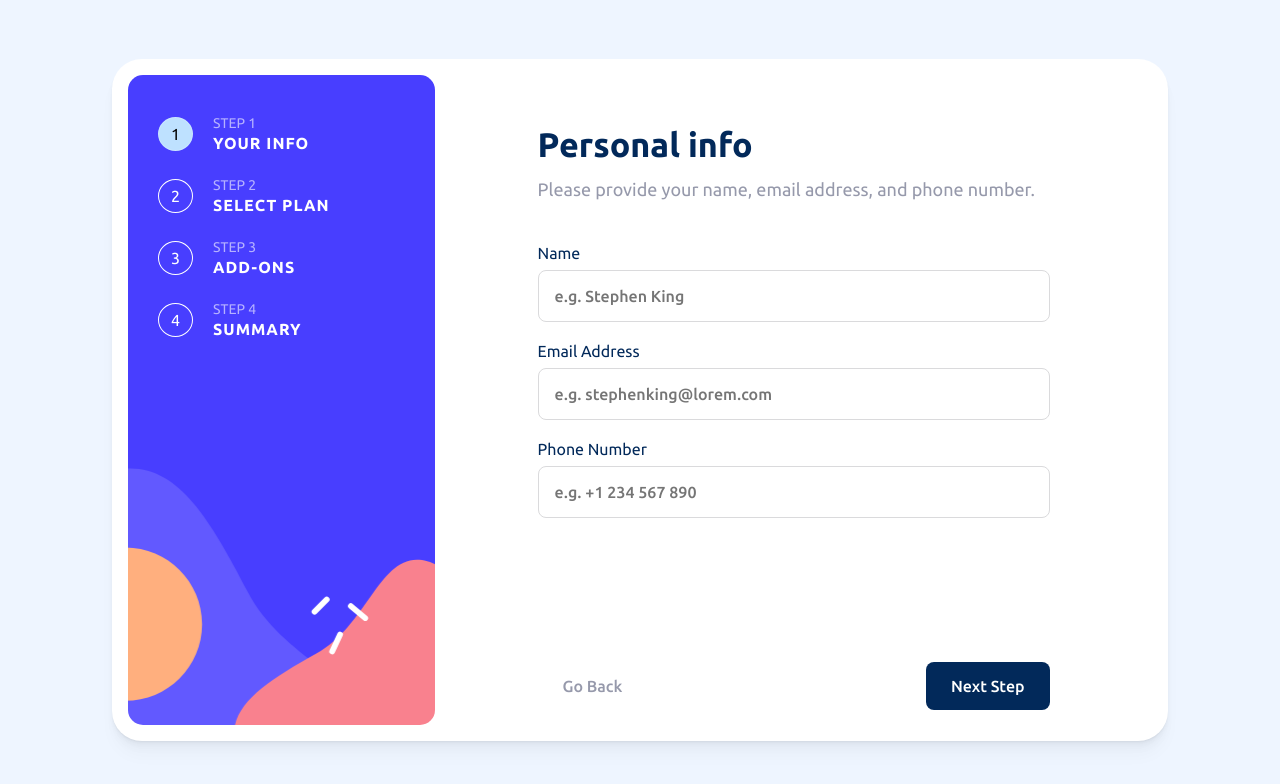
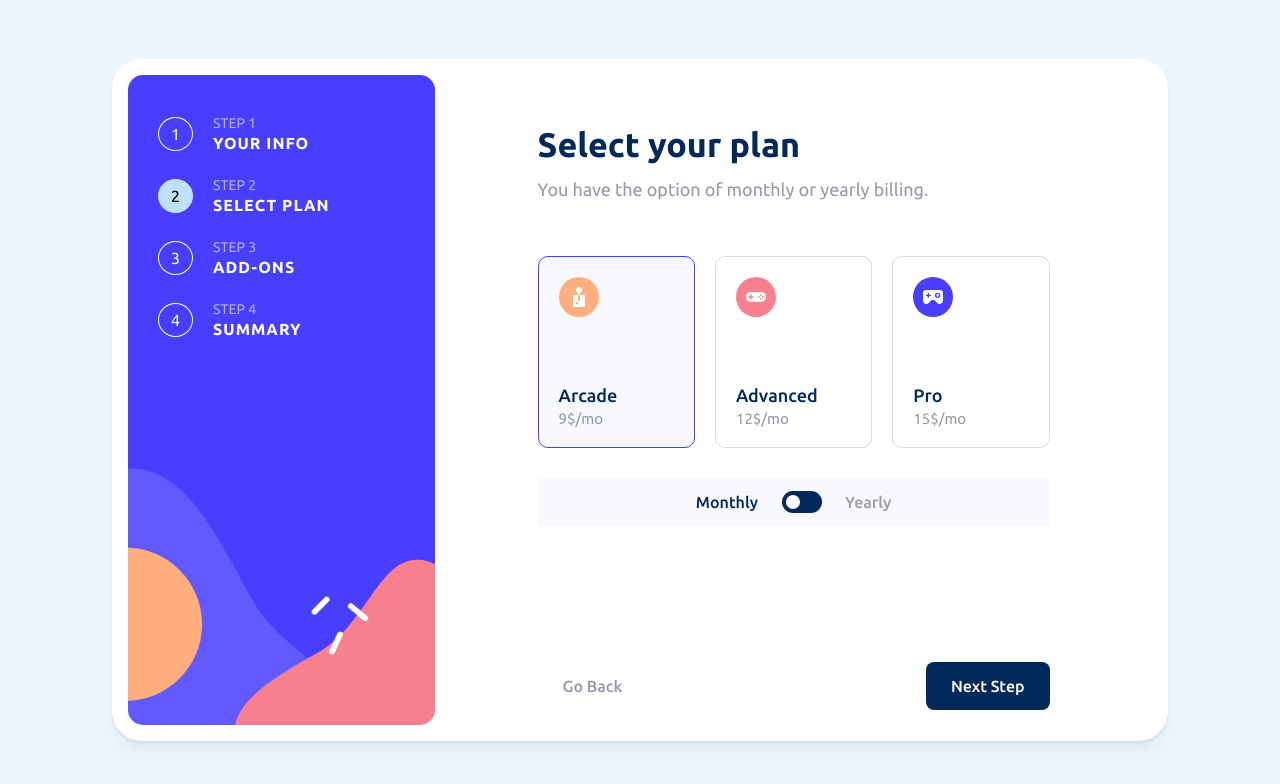
Before and after one commit to Mind-thatsall/react-exercices, a React (Vite) app in the folder multi-step form/: page / in a window 1280 px wide. Both pictures are taken after a click on the button "Next Step". Shown: the top 784 px of the page. Built offline with nearby package versions, Linux system fonts and the light colour scheme.

Commit message:
added: multi-step form is mostly finished

```diff
--- a/multi-step form/src/App.css
+++ b/multi-step form/src/App.css
@@ -96,7 +96,7 @@ ol li::before {
 	height: min-content;
 }
 
-.personal_infos_inputs {
+.step_content {
 	display: flex;
 	flex-direction: column;
 	margin-bottom: 80px;
@@ -151,13 +151,11 @@ button:active {
 }
 
 #goBack:hover {
-	background-color: hsl(231, 11%, 63%);
-	color: white;
+	color: hsl(213, 96%, 18%);
 }
 
 #goBack:active {
-	background-color: hsl(231, 11%, 53%);
-	color: white;
+	color: hsl(213, 96%, 35%);
 }
 
 .footer {
@@ -165,3 +163,166 @@ button:active {
 	justify-content: space-between;
 	align-items: flex-end;
 }
+
+.cards {
+	display: flex;
+	width: 100%;
+	gap: 20px;
+}
+
+.card {
+	border: 1px solid #d9d9db;
+	display: flex;
+	flex-direction: column;
+	justify-content: space-between;
+	align-items: flex-start;
+	height: 150px;
+	width: 120px;
+	padding: 20px;
+	border-radius: 10px;
+	transition: border-color 0.15s ease, background-color 0.15s ease;
+}
+
+.card:hover {
+	border-color: hsl(243, 100%, 62%);
+	background-color: #f8f9fe;
+	cursor: pointer;
+}
+
+.card.active {
+	border-color: hsl(243, 100%, 62%);
+	background-color: #f8f9fe;
+	cursor: pointer;
+}
+
+.card .plan_name {
+	color: hsl(213, 96%, 18%);
+	font-family: "Ubuntu-Medium";
+	margin-bottom: 4px;
+}
+
+.card .price {
+	font-size: 15px;
+}
+
+.card .yearly_month_free {
+	color: hsl(213, 96%, 18%);
+	font-size: 12px;
+	margin-top: 6px;
+}
+
+.choose_billing {
+	margin-top: 30px;
+	width: 100%;
+	justify-content: center;
+	display: flex;
+	align-items: center;
+	background-color: #f8f9fe;
+	padding: 10px 0;
+	gap: 20px;
+}
+
+.billing {
+	color: #9d9da7;
+	font-family: "Ubuntu-Medium";
+}
+
+/* Toggle Button */
+
+#toggle {
+	-webkit-appearance: none;
+	-webkit-tap-highlight-color: transparent;
+	position: relative;
+	border: 0;
+	outline: 0;
+	cursor: pointer;
+	height: 22px;
+}
+
+/* To create surface of toggle button */
+#toggle:after {
+	content: "";
+	width: 40px;
+	height: 100%;
+	display: inline-block;
+	background: hsl(213, 96%, 18%);
+	border-radius: 18px;
+	clear: both;
+}
+
+/* Contents before checkbox to create toggle handle */
+#toggle:before {
+	content: "";
+	width: 14px;
+	height: 14px;
+	display: block;
+	position: absolute;
+	left: 4px;
+	top: 11px;
+	transform: translateY(-50%);
+	border-radius: 50%;
+	background: rgb(255, 255, 255);
+	transition: left 0.15s ease;
+}
+
+/* Shift the handle to left on check event */
+#toggle:checked:before {
+	left: 22px;
+}
+
+.addon {
+	display: flex;
+	justify-content: space-between;
+	width: 100%;
+	align-items: center;
+	border: 1px solid #9d9da7;
+	padding: 20px;
+	border-radius: 10px;
+}
+
+.addon_left {
+	display: flex;
+	gap: 20px;
+	align-items: center;
+}
+
+.step_content.addons {
+	gap: 16px;
+	margin-bottom: 80px;
+}
+
+.addon-content-title {
+	color: hsl(213, 96%, 18%) !important;
+	font-size: 16px !important;
+	font-family: "Ubuntu-Medium";
+	margin-bottom: 5px;
+}
+
+.addon-content-description {
+	font-family: "Ubuntu-Regular";
+	font-size: 16px !important;
+}
+
+.addon-price {
+	color: hsl(243, 100%, 62%) !important;
+	font-size: 16px !important;
+}
+
+#addonCheck {
+	-webkit-appearance: none;
+	-moz-appearance: none;
+	-o-appearance: none;
+	appearance: none;
+	border: 1px solid #9d9da7;
+	border-radius: 4px;
+	outline: none;
+	transition-duration: 0.3s;
+	cursor: pointer;
+	height: 20px;
+	width: 20px;
+}
+
+#addonCheck:checked {
+	background-color: hsl(243, 100%, 62%) !important;
+	border-radius: 4px;
+}
--- a/multi-step form/src/App.tsx
+++ b/multi-step form/src/App.tsx
@@ -1,48 +1,41 @@
-import { useState } from "react";
+import { createContext, useState } from "react";
 import reactLogo from "./assets/react.svg";
 import "./App.css";
 import Header from "./components/Header";
 import Steps from "./components/Steps";
 import Footer from "./components/Footer";
+import Main from "./components/Main";
+
+interface stepContextType {
+	step: number,
+	setStep: (step: number) => void
+}
+
+const defaultState = {
+	step: 1,
+	setStep: (step: number) => step
+}
+
+export const stepContext = createContext<stepContextType>(defaultState);
 
 function App() {
-	const [count, setCount] = useState(0);
+	const [step, setStep] = useState(1);
 
 	return (
-		<div className="App">
-			<div className="form">
-				<Steps />
-				<div className="personal_infos">
-					<Header title="Personal info" description="Please provide your name, email address, and phone number."/>
+		<stepContext.Provider value={{ step, setStep }}>
+			<div className="App">
+				<div className="form">
+					<Steps step={step} />
+					<div className="personal_infos">
+						<Header />
 
-					<div className="personal_infos_inputs">
-						<label>Name</label>
-						<input
-							type="text"
-							id="name"
-							name="name"
-							placeholder="e.g. Stephen King"
-						/>
-						<label>Email Address</label>
-						<input
-							type="text"
-							id="email"
-							name="email"
-							placeholder="e.g. stephenking@lorem.com"
-						/>
-						<label>Phone Number</label>
-						<input
-							type="text"
-							id="phone"
-							name="phone"
-							placeholder="e.g. +1 234 567 890"
-						/>
+						<Main />
+
+						<Footer />
 					</div>
-
-					<Footer />
 				</div>
 			</div>
-		</div>
+		</stepContext.Provider>
 	);
 }
 
--- a/multi-step form/src/components/Footer.tsx
+++ b/multi-step form/src/components/Footer.tsx
@@ -1,10 +1,40 @@
 import '../App.css';
+import { useEffect } from 'react';
+import { useContext } from 'react';
+import { stepContext } from '../App';
 
 const Footer = () => {
+	const { step, setStep } = useContext(stepContext);
+
+	const nextStep = () => setStep(step + 1);
+	const previousStep = () => setStep(step - 1);
+
+
+
+	useEffect(() => {
+	  const nextStepBtn = document.querySelector('#nextStep');
+	  const previousStepBtn = document.querySelector('#goBack');
+
+	  if(step < 4) {
+		console.log('running', step)
+		nextStepBtn?.addEventListener('click', nextStep);
+	  }
+
+	  if(step > 1) {
+		previousStepBtn?.addEventListener('click', previousStep);
+	  }
+
+	  return () => {
+		nextStepBtn?.removeEventListener('click', nextStep);
+		previousStepBtn?.removeEventListener('click', previousStep);
+	  }
+	}, [step])
+
+
 	return (
 		<div className="footer">
 			<button id="goBack">Go Back</button>
-			<button>Next Step</button>
+			<button id="nextStep">Next Step</button>
 		</div>
 	);
 };
--- a/multi-step form/src/components/Header.tsx
+++ b/multi-step form/src/components/Header.tsx
@@ -1,7 +1,40 @@
-import React from "react";
-import '../App.css';
+import { useContext, useEffect, useState } from "react";
+import "../App.css";
+import { stepContext } from "../App";
 
-const Header = ({title, description}: {title: string, description: string}) => {
+const Header = () => {
+	const { step } = useContext(stepContext);
+	const [title, setTitle] = useState("");
+	const [description, setDescription] = useState("");
+
+	useEffect(() => {
+		switch (step) {
+			case 1:
+				setTitle("Personal info");
+				setDescription(
+					"Please provide your name, email address, and phone number."
+				);
+				break;
+			case 2:
+				setTitle("Select your plan");
+				setDescription(
+					"You have the option of monthly or yearly billing."
+				);
+				break;
+			case 3:
+				setTitle("Pick add-ons");
+				setDescription(
+					"Add-ons help enhance your gaming experience."
+				);
+				break;
+			case 4:
+				setTitle("Finishing up");
+				setDescription(
+					"Double-check everything looks OK before confirming."
+				);
+				break;
+		}
+	}, [step]);
 
 	return (
 		<div className="personal_infos_introduction">
--- /dev/null
+++ b/multi-step form/src/components/Main.tsx
@@ -0,0 +1,190 @@
+import { useContext, useEffect, useState } from "react";
+import { stepContext } from "../App";
+import arcade from "../assets/images/icon-arcade.svg";
+import advanced from "../assets/images/icon-advanced.svg";
+import pro from "../assets/images/icon-pro.svg";
+
+type step2States = {
+	checked: boolean;
+	setChecked: (checked: boolean) => void;
+	selected: string;
+	setSelected: (selected: string) => void;
+};
+
+function Step1() {
+	return (
+		<div className="step_content">
+			<label>Name</label>
+			<input
+				type="text"
+				id="name"
+				name="name"
+				placeholder="e.g. Stephen King"
+			/>
+			<label>Email Address</label>
+			<input
+				type="text"
+				id="email"
+				name="email"
+				placeholder="e.g. stephenking@lorem.com"
+			/>
+			<label>Phone Number</label>
+			<input
+				type="text"
+				id="phone"
+				name="phone"
+				placeholder="e.g. +1 234 567 890"
+			/>
+		</div>
+	);
+}
+
+function Step2({ checked, setChecked, selected, setSelected }: step2States) {
+	return (
+		<div className="step_content">
+			<div className="cards">
+				<span
+					className={`card ${selected === "arcade" ? "active" : ""}`}
+					onClick={() => setSelected("arcade")}>
+					<img src={arcade} alt="" />
+					<div>
+						<p className="plan_name">Arcade</p>
+						<p className="price">{checked ? "$90/yr" : "9$/mo"}</p>
+						{checked ? <p className="yearly_month_free">2 months free</p> : ""}
+					</div>
+				</span>
+				<span
+					className={`card ${selected === "advanced" ? "active" : ""}`}
+					onClick={() => setSelected("advanced")}>
+					<img src={advanced} alt="" />
+					<div>
+						<p className="plan_name">Advanced</p>
+						<p className="price">{checked ? "$120/yr" : "12$/mo"}</p>
+						{checked ? <p className="yearly_month_free">2 months free</p> : ""}
+					</div>
+				</span>
+				<span
+					className={`card ${selected === "pro" ? "active" : ""}`}
+					onClick={() => setSelected("pro")}>
+					<img src={pro} alt="" />
+					<div>
+						<p className="plan_name">Pro</p>
+						<p className="price">{checked ? "$150/yr" : "15$/mo"}</p>
+						{checked ? <p className="yearly_month_free">2 months free</p> : ""}
+					</div>
+				</span>
+			</div>
+			<div className="choose_billing">
+				<span
+					className="billing"
+					style={{ color: checked ? "#9d9da7" : "hsl(213, 96%, 18%)" }}>
+					Monthly
+				</span>
+				<input
+					type="checkbox"
+					name="toggle"
+					id="toggle"
+					onChange={() => setChecked(!checked)}
+				/>
+				<span
+					className="billing"
+					style={{ color: checked ? "hsl(213, 96%, 18%)" : "#9d9da7" }}>
+					Yearly
+				</span>
+			</div>
+		</div>
+	);
+}
+
+function Step3() {
+	return (
+		<div className="step_content addons">
+			<div className="addon">
+				<span className="addon_left">
+					<input type="checkbox" name="addonCheck" id="addonCheck" />
+					<span className="addon-content">
+						<p className="addon-content-title">Online service</p>
+						<p className="addon-content-description">Access to multiplayer games</p>
+					</span>
+				</span>
+				<p className="addon-price">+$1/mo</p>
+			</div>
+			<div className="addon">
+				<span className="addon_left">
+					<input type="checkbox" name="addons" id="addons" />
+					<span className="addon-content">
+						<p className="addon-content-title">Larger storage</p>
+						<p className="addon-content-description">Extra 1TB of cloud save</p>
+					</span>
+				</span>
+				<p className="addon-price">+$2/mo</p>
+			</div>
+			<div className="addon">
+				<span className="addon_left">
+					<input type="checkbox" name="addons" id="addons" />
+					<span className="addon-content">
+						<p className="addon-content-title">Customizable Profile</p>
+						<p className="addon-content-description">Custom theme on your profile</p>
+					</span>
+				</span>
+				<p className="addon-price">+$2/mo</p>
+			</div>
+		</div>
+	);
+}
+
+function Step4() {
+	return (
+		<div className="step_content">
+			<label>Name</label>
+			<input
+				type="text"
+				id="name"
+				name="name"
+				placeholder="e.g. Stephen King"
+			/>
+			<label>Email Address</label>
+			<input
+				type="text"
+				id="email"
+				name="email"
+				placeholder="e.g. stephenking@lorem.com"
+			/>
+			<label>Phone Number</label>
+			<input
+				type="text"
+				id="phone"
+				name="phone"
+				placeholder="e.g. +1 234 567 890"
+			/>
+		</div>
+	);
+}
+
+const Main = () => {
+	const { step } = useContext(stepContext);
+	let [page, setPage] = useState(Step1);
+	let [checked, setChecked] = useState(false);
+	let [selected, setSelected] = useState("arcade");
+
+	useEffect(() => {
+		switch (step) {
+			case 1:
+				setPage(Step1);
+				break;
+			case 2:
+				setPage(() => Step2({ checked, setChecked, selected, setSelected }));
+				break;
+			case 3:
+				setPage(Step3);
+				break;
+			case 4:
+				setPage(Step4);
+				break;
+		}
+	}, [step, checked, selected]);
+
+	return <div id="app">{page}</div>;
+};
+
+export default Main;
--- a/multi-step form/src/components/Steps.tsx
+++ b/multi-step form/src/components/Steps.tsx
@@ -1,29 +1,40 @@
-import React from "react";
+import {useEffect} from "react";
 import '../App.css';
 
-const Steps = () => {
+const Steps = ({step}: {step: number}) => {
+
+	useEffect(() => {
+	  const allSteps = document.querySelectorAll('li');
+	  allSteps.forEach(step => {
+		step.className = ''
+	  })
+
+	  const activeStep = document.querySelector(`[data-step="${step}"]`)
+	  activeStep?.classList.add('active');
+	}, [step])
+
 	return (
 		<div className="steps">
 			<ol>
-				<li className="active">
+				<li data-step="1" className="active">
 					<div>
 						<p className="step">STEP 1</p>
 						<p className="step_name">YOUR INFO</p>
 					</div>
 				</li>
-				<li>
+				<li data-step="2">
 					<div>
 						<p className="step">STEP 2</p>
 						<p className="step_name">SELECT PLAN</p>
 					</div>
 				</li>
-				<li>
+				<li data-step="3">
 					<div>
 						<p className="step">STEP 3</p>
 						<p className="step_name">ADD-ONS</p>
 					</div>
 				</li>
-				<li>
+				<li data-step="4">
 					<div>
 						<p className="step">STEP 4</p>
 						<p className="step_name">SUMMARY</p>
```
